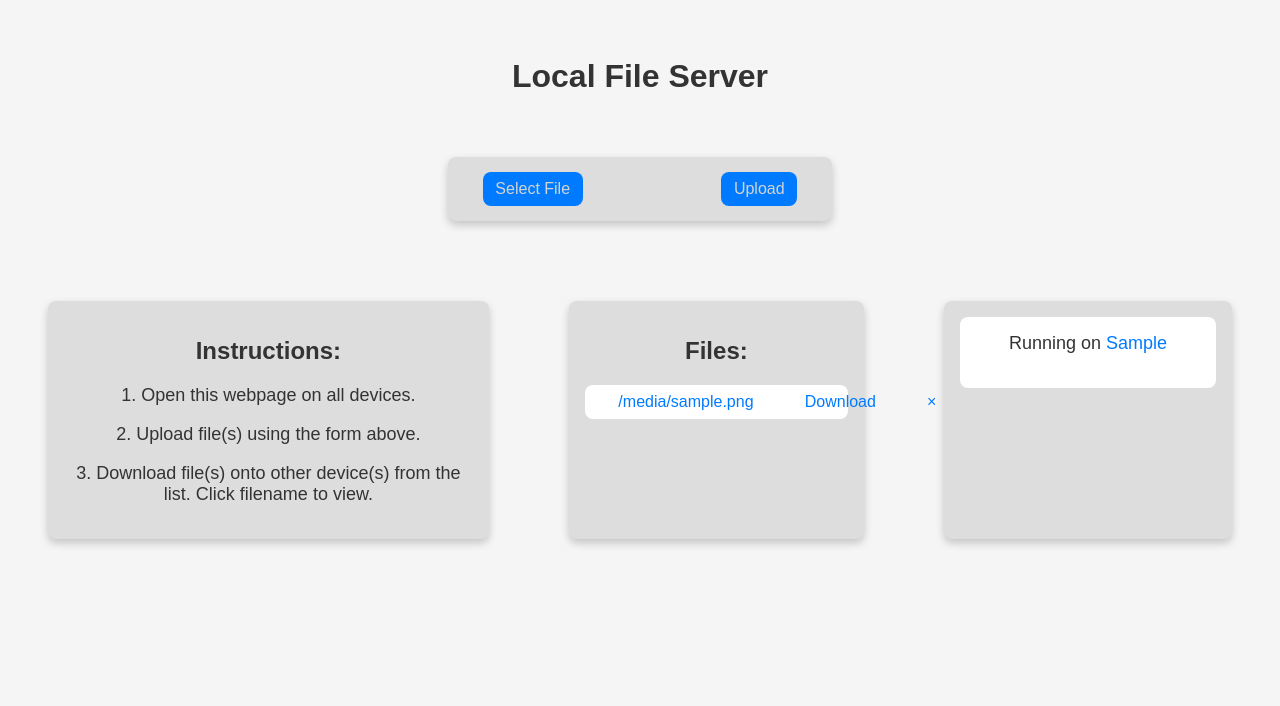
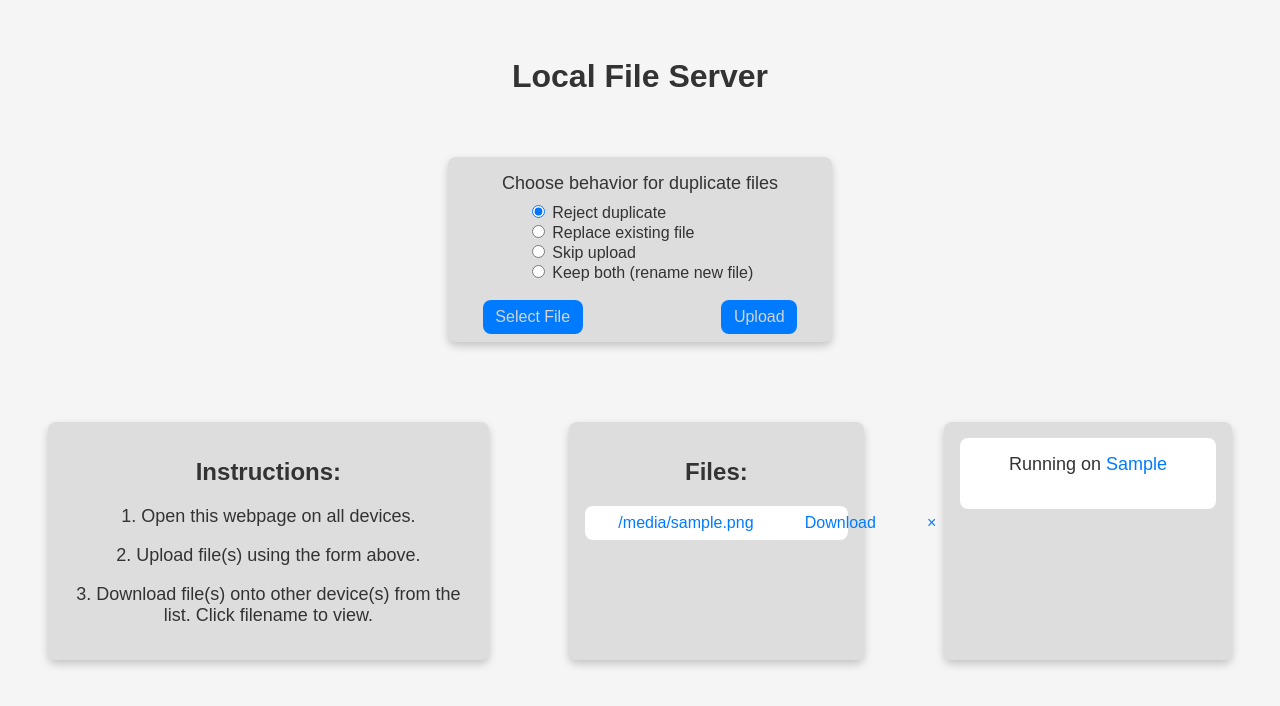
Before and after one commit to mecaneer23/local-file-server, a Flask app: template templates/index.html in a window 1280 px wide. Shown: the top 706 px of the page. Run offline with Flask 3, Linux system fonts and the light colour scheme; the template is opened without the code that fills it: most values are stand-ins (such as "Sample title", 1, 10 or a date in 2020); parts of the project's set-up code (start-up, migrations or seed data) failed here and were passed over; some libraries are stand-ins or nearby versions.

Commit message:
feat: add duplicate file behavior section to upload form

```diff
--- a/static/style.css
+++ b/static/style.css
@@ -54,8 +54,21 @@ p {
 
 form {
     display: flex;
+    flex-direction: column;
+}
+
+.form-section {
+    display: flex;
     justify-content: space-around;
     align-items: center;
+}
+
+.radio-section {
+    flex-direction: column;
+}
+
+.radio-section > * {
+    text-align: initial;
 }
 
 input[type="file"],
--- a/templates/index.html
+++ b/templates/index.html
@@ -12,11 +12,30 @@
     <h1><br />Local File Server</h1>
     <div class="container">
         <form class="box section input-box" action="/upload" method="post" enctype="multipart/form-data">
-            <label for="file-upload" class="input-button">Select File</label>
-            <input id="file-upload" type="file" name="file" multiple />
-            <span id="file-name"></span>
-            <label for="submit-file" class="input-button">Upload</label>
-            <input id="submit-file" type="submit" />
+            <div class="form-section radio-section">
+                <p>Choose behavior for duplicate files</p>
+                <div>
+                    <input id="fail-button" type="radio" name="type" value="fail" class="radio-button" checked>
+                    <label class="radio-item" for="fail-button">Reject duplicate</label>
+                    <br>
+                    <input id="replace-button" type="radio" name="type" value="replace" class="radio-button">
+                    <label class="radio-item" for="replace-button">Replace existing file</label>
+                    <br>
+                    <input id="skip-button" type="radio" name="type" value="skip" class="radio-button">
+                    <label class="radio-item" for="skip-button">Skip upload</label>
+                    <br>
+                    <input id="keep-button" type="radio" name="type" value="keep" class="radio-button">
+                    <label class="radio-item" for="keep-button">Keep both (rename new file)</label>
+                </div>
+            </div>
+            <br>
+            <div class="form-section">
+                <label for="file-upload" class="input-button">Select File</label>
+                <input id="file-upload" type="file" name="file" multiple />
+                <span id="file-name"></span>
+                <label for="submit-file" class="input-button">Upload</label>
+                <input id="submit-file" type="submit" />
+            </div>
         </form>
     </div>
     <div class="container">
```
